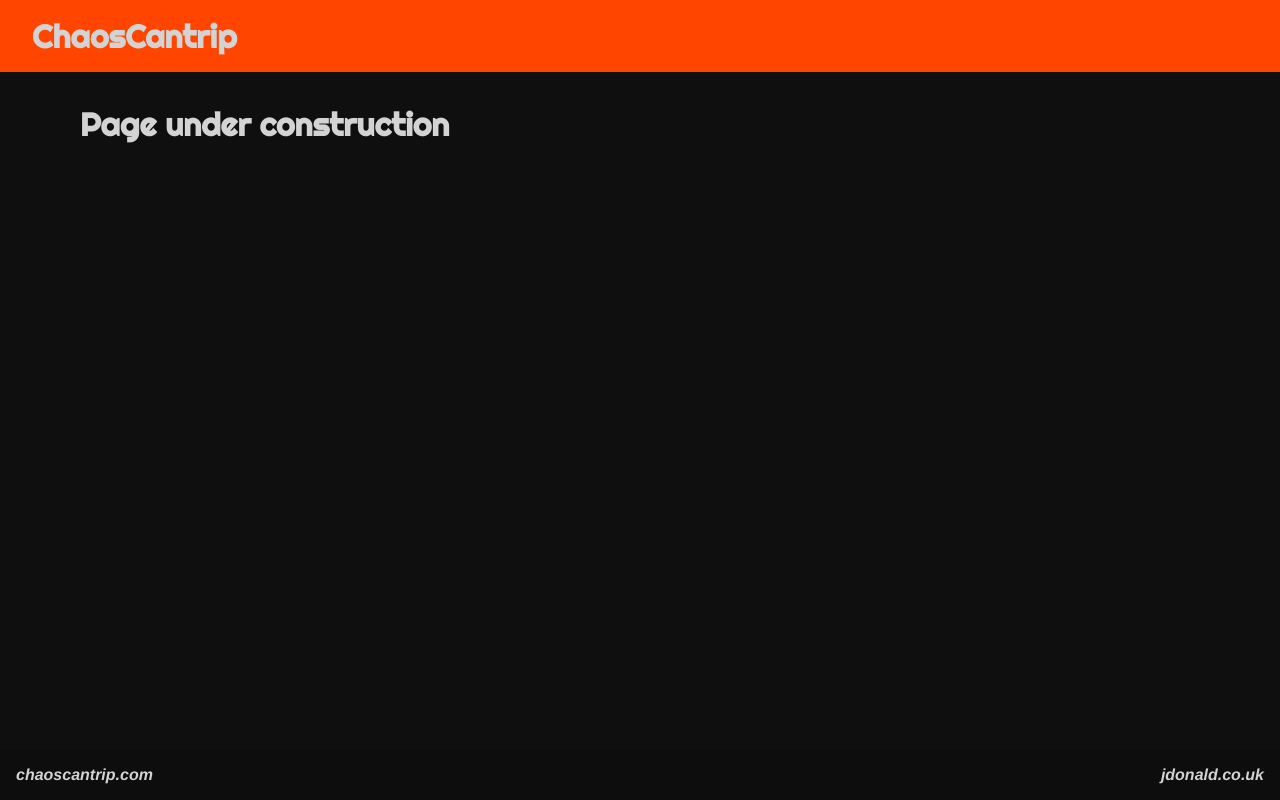
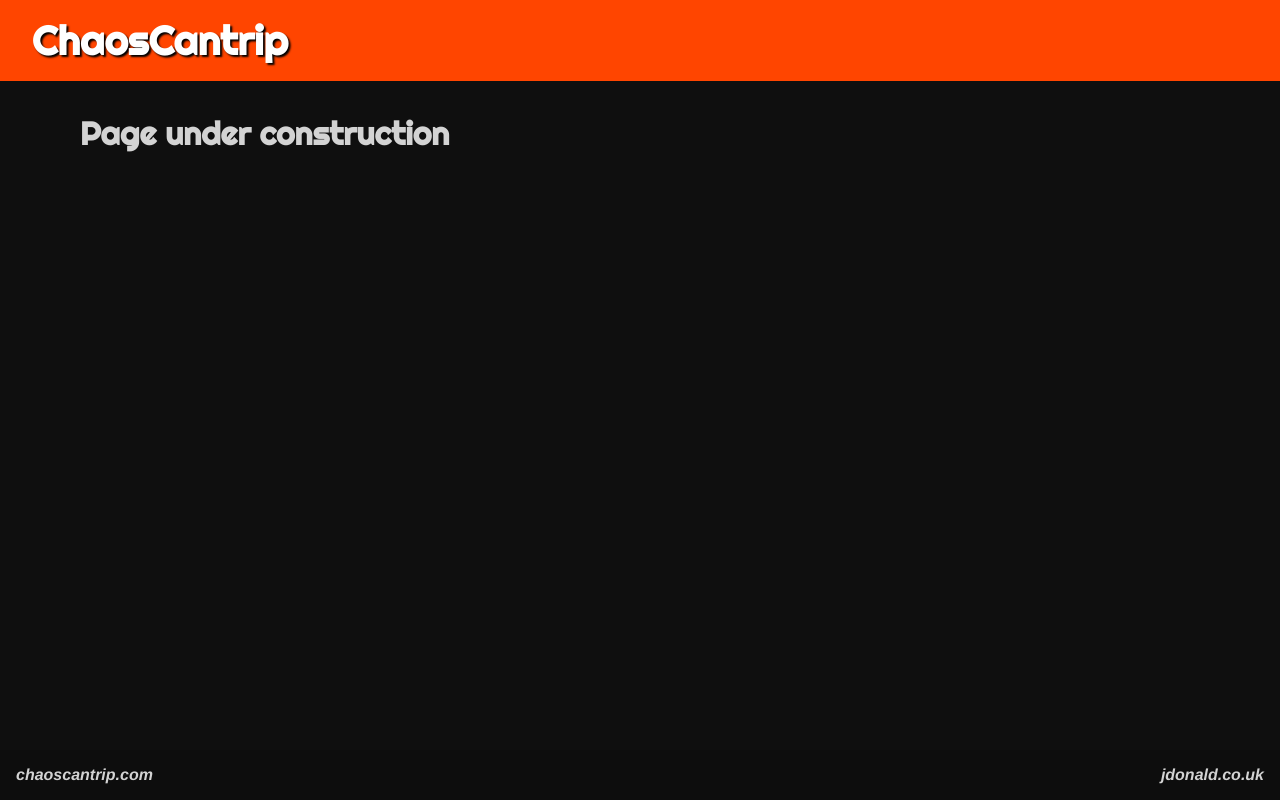
Before and after one commit to ChaosCantrip/Website, a Next.js app: page / in a window 1280 px wide. Built offline with nearby package versions, Linux system fonts and the light colour scheme.

Commit message:
Changed header h1 side and added shadow

```diff
--- a/components/layout/Header.module.css
+++ b/components/layout/Header.module.css
@@ -2,3 +2,9 @@
     background: orangered;
     padding: 1rem 2rem;
 }
+
+.header h1 {
+    font-size: 2.5rem;
+    color: white;
+    text-shadow: 2px 2px 2px black;
+}
```
